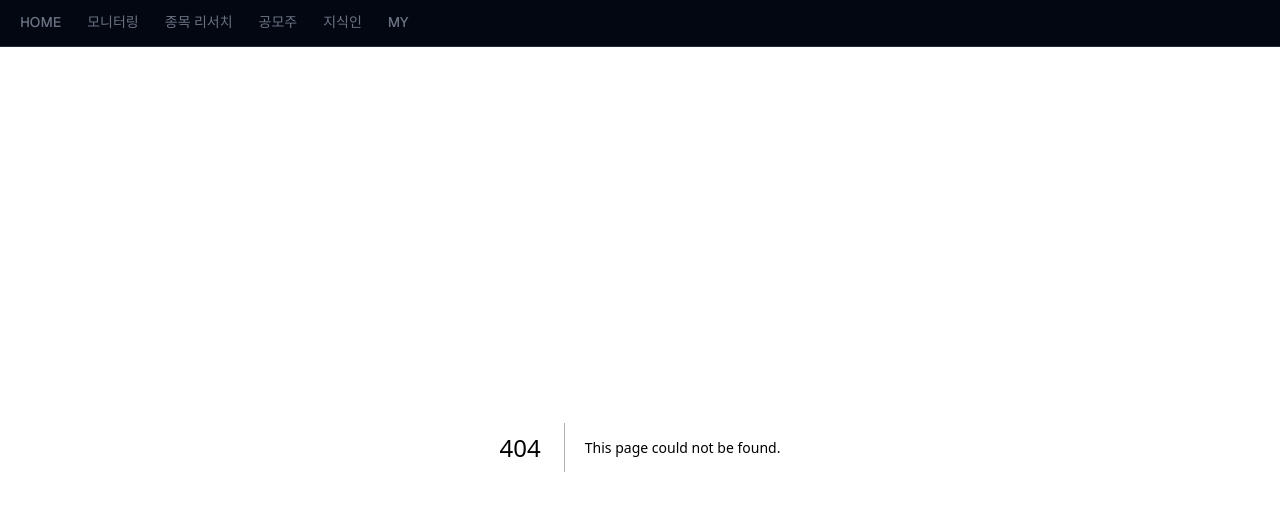
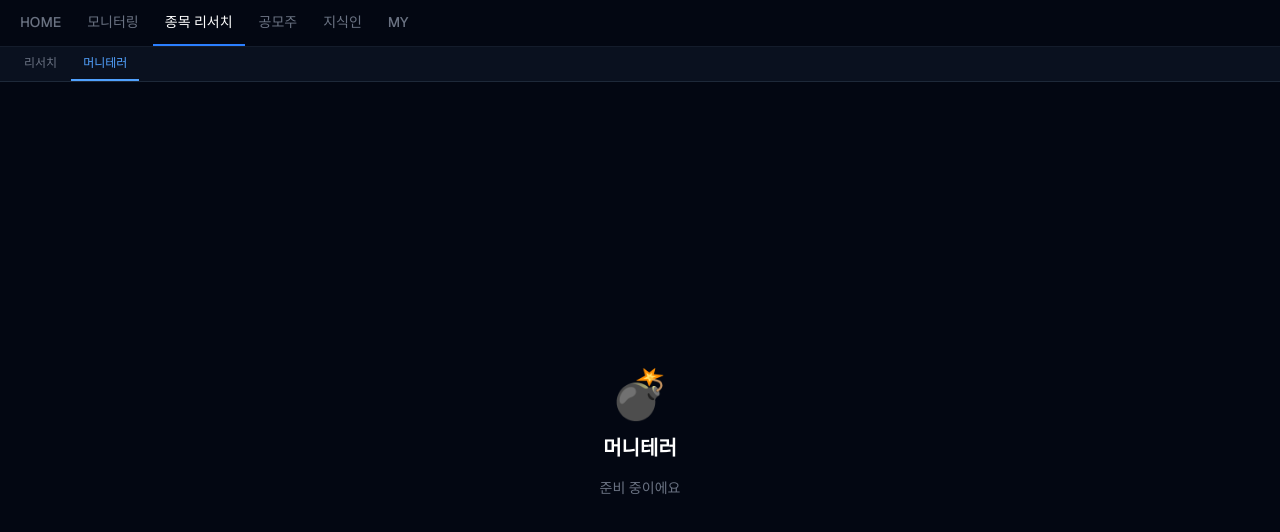
Before and after one commit to yeeun0225/stock-dashboard, a Next.js app: page /money-terror in a window 1280 px wide. Before the commit this address had no page. Shown: the top 532 px of the page. Built offline with nearby package versions, Linux system fonts and the light colour scheme.

Commit message:
feat: 종목 리서치 뉴스 탭 제거, 머니테러 탭 추가

```diff
--- /dev/null
+++ b/app/money-terror/page.tsx
@@ -0,0 +1,9 @@
+export default function MoneyTerrorPage() {
+  return (
+    <div className="min-h-screen bg-gray-950 text-white flex flex-col items-center justify-center gap-4 pb-24">
+      <span className="text-5xl">💣</span>
+      <h1 className="text-xl font-bold">머니테러</h1>
+      <p className="text-sm text-gray-500">준비 중이에요</p>
+    </div>
+  )
+}
--- a/components/AppNav.tsx
+++ b/components/AppNav.tsx
@@ -36,10 +36,10 @@ const NAV: NavGroup[] = [
   {
     label:       '종목 리서치',
     defaultHref: '/news',
-    matchPaths:  ['/news', '/stock-news', '/research'],
+    matchPaths:  ['/news', '/research', '/money-terror'],
     children: [
-      { label: '리서치', href: '/news',        matchPaths: ['/news', '/research'] },
-      { label: '뉴스',   href: '/stock-news' },
+      { label: '리서치',   href: '/news',          matchPaths: ['/news', '/research'] },
+      { label: '머니테러', href: '/money-terror' },
     ],
   },
   {
```
